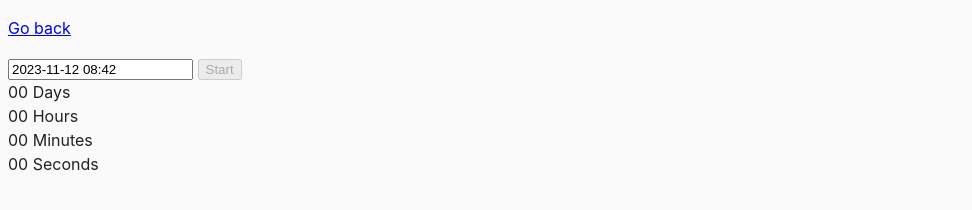
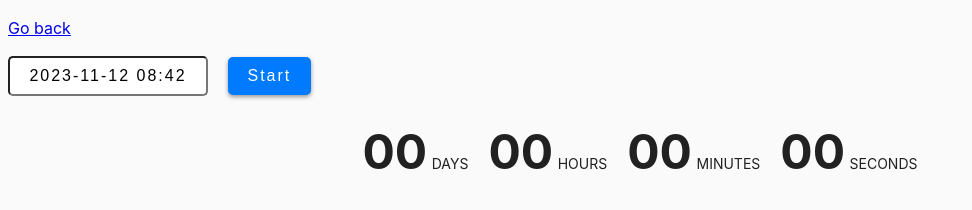
Before and after one commit to rango198/goit-js-hw-09, a website built with Parcel: page src/02-timer.html in a window 1280 px wide. Shown: the whole page, without its empty margins (0-972 px from the left). Built offline with nearby package versions, Linux system fonts and the light colour scheme.

Commit message:
shut my head

```diff
--- a/src/css/common.css
+++ b/src/css/common.css
@@ -16,3 +16,68 @@ img {
   display: block;
   max-width: 100%;
 }
+
+
+.form {
+  margin-bottom: 20px;
+}
+
+label {
+margin-left: 35px;
+}
+
+input {
+  width: 200px;
+  height: 40px;
+  padding: 2px;
+  font-size: 16px;
+  letter-spacing: 2px;
+  text-align: center;
+  border-radius: 5px;
+}
+
+button {
+  padding: 10px 20px;
+  background-color: #007bff;
+  color: #fff;
+  border: none;
+  cursor: pointer;
+  font-size: 16px;
+  letter-spacing: 2px;
+  box-shadow: 0 2px 4px rgba(0, 0, 0, 0.4);
+  margin-left: 15px;
+  border-radius: 5px;
+}
+
+button:hover {
+  background-color: #0056b3;
+}
+
+button:active {
+  transform: translateY(1px);
+  box-shadow: 0 1px 2px rgba(0, 0, 0, 0.4);
+}
+
+
+.timer {
+  display: flex;
+  justify-content: center;
+  align-items: center;
+  margin-top: 20px;
+}
+
+.field {
+  text-align: center;
+  margin: 0 10px;
+}
+
+.value {
+  font-size: 48px;
+  font-weight: bold;
+}
+
+.label {
+  font-size: 14px;
+  text-transform: uppercase;
+  margin-top: 5px;
+}
```
Also changed, not shown: src/js/03-promises.js (+37 -28 lines).
